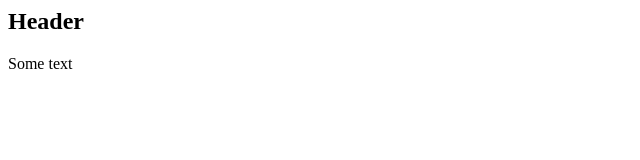
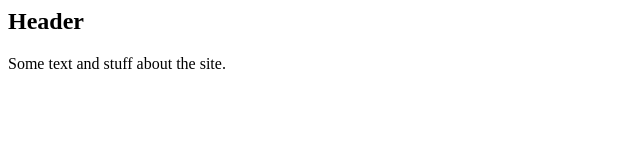
Before and after one commit to xeoncross/Example, a plain HTML site: page index.html in a window 1280 px wide. Shown: the whole page, without its empty margins (0-640 px from the left). Drawn offline with Linux system fonts and the light colour scheme.

Commit message:
fixed a bug in index.html

```diff
--- a/index.html
+++ b/index.html
@@ -1,6 +1,6 @@
 <html>
 <body>
 <h2>Header</h2>
-<p>Some text</p>
+<p>Some text and stuff about the site.</p>
 </body>
 </html>
```
